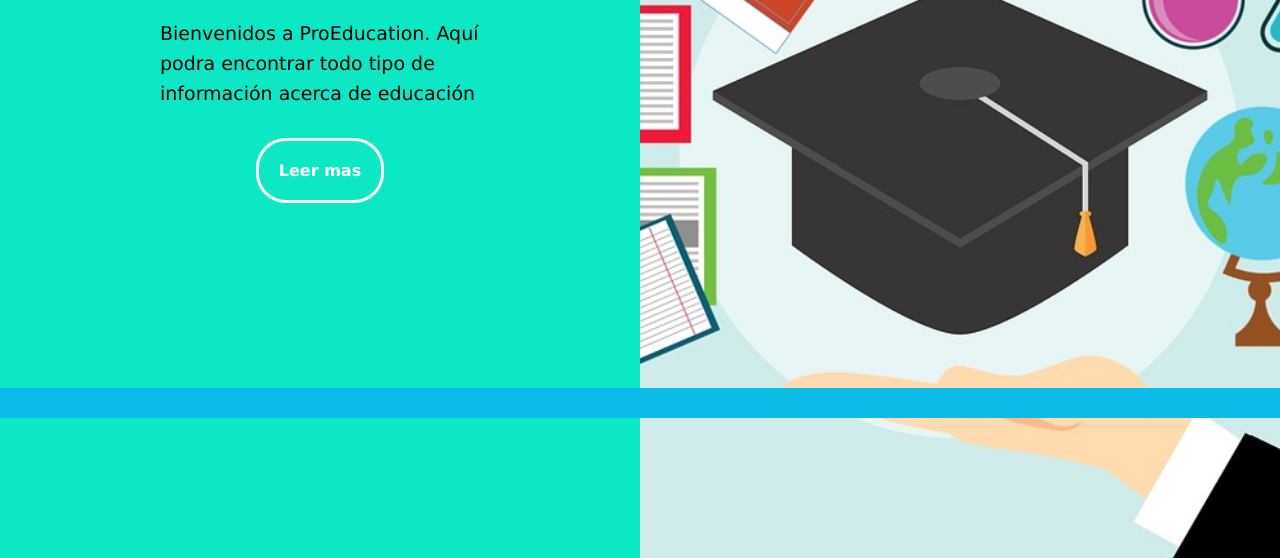
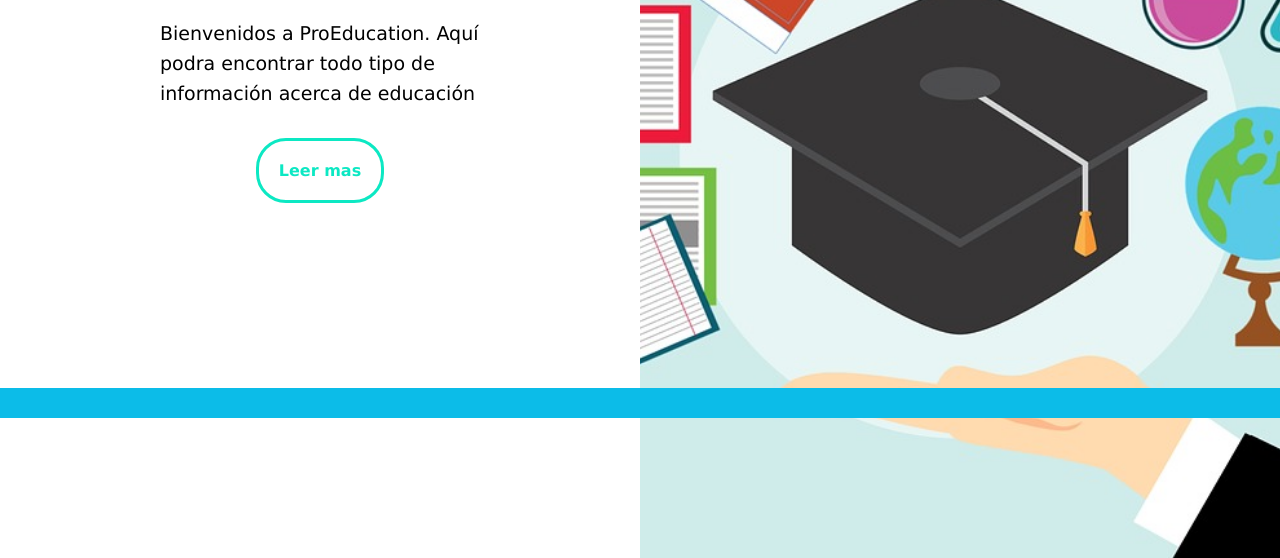
Before and after one commit to stefaniapro5/ProEducation, a plain HTML site: page index.html in a window 1280 px wide. Shown: the part 382-940 px from the top of the page. Drawn offline with Linux system fonts and the light colour scheme.

Commit message:
colores y estructura
se le hizo una pequeña estructura y colores a la página

```diff
--- a/style.css
+++ b/style.css
@@ -42,7 +42,7 @@ article{
 	background-image:
 }
 .iz{
-	background: #0CE8C3;
+	background: white;
 	height: 100vh;
 	width: 50%;
 }
@@ -76,10 +76,10 @@ p{
 	margin: auto;
 }
 .bienvenida{
-	border: 3px solid white;
+	border: 3px solid #0CE8C3;
 	padding: 20px;
 	text-decoration: none;
-	color: white;
+	color: #0CE8C3;
 	border-radius: 30px;
 	font-weight: bold;
 	display: inline-block;
```
